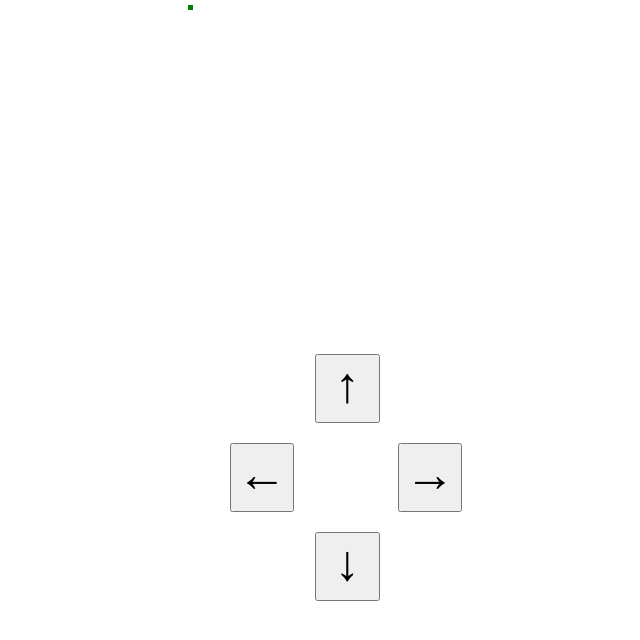
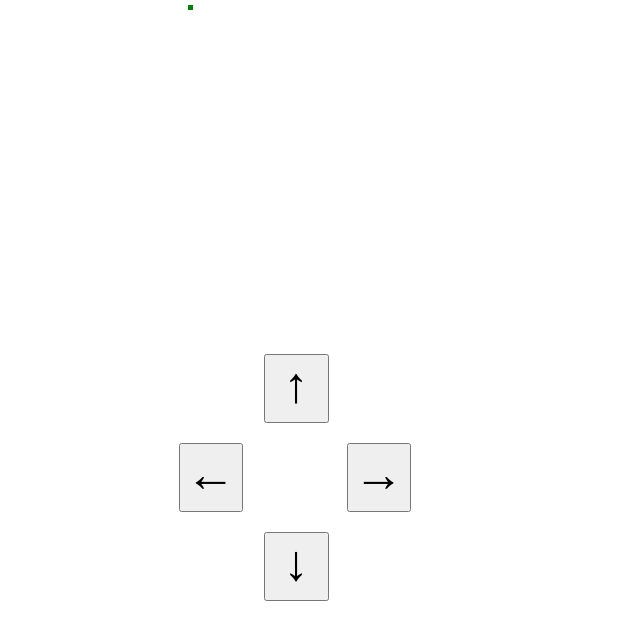
Before and after one commit to R1senDev/labyrinth, a plain HTML site: page index.html in a window 1280 px wide. Shown: the whole page, without its empty margins (282-922 px from the left). Drawn offline with Linux system fonts and the light colour scheme.

Commit message:
Update style.css

```diff
--- a/style.css
+++ b/style.css
@@ -28,5 +28,5 @@ button {
 
 .buttons {
 	text-align: left;
-	margin-left: 40%;
+	margin-left: 36%;
 }
```
